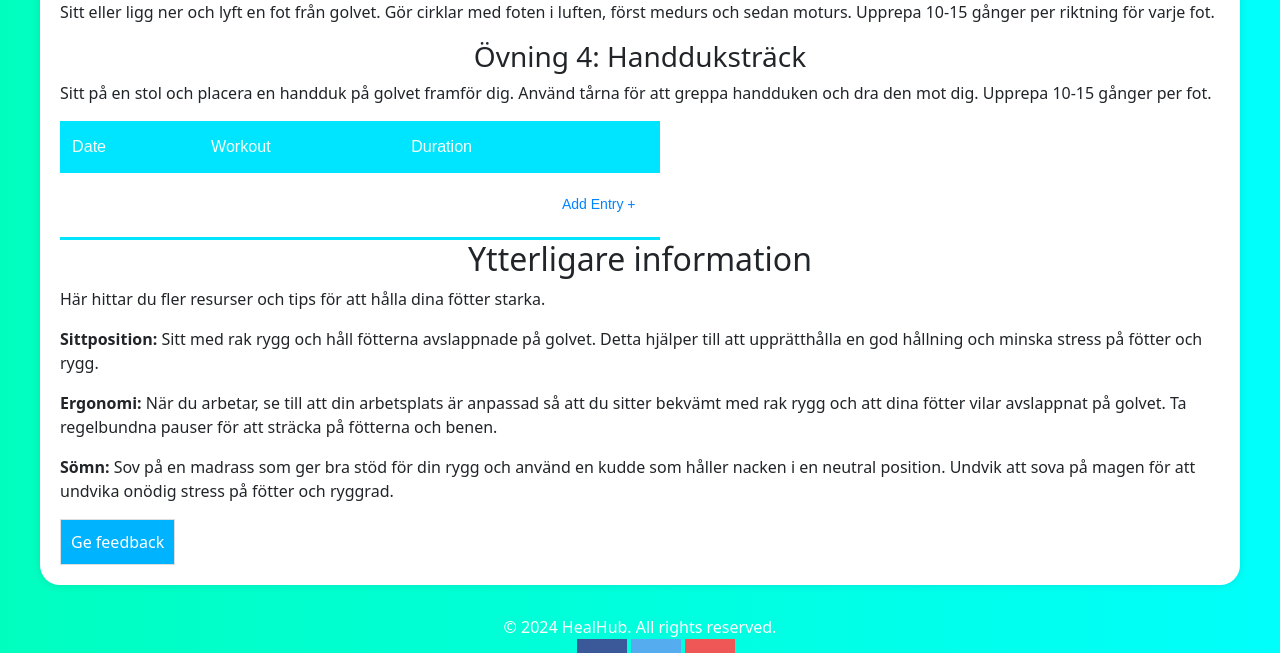
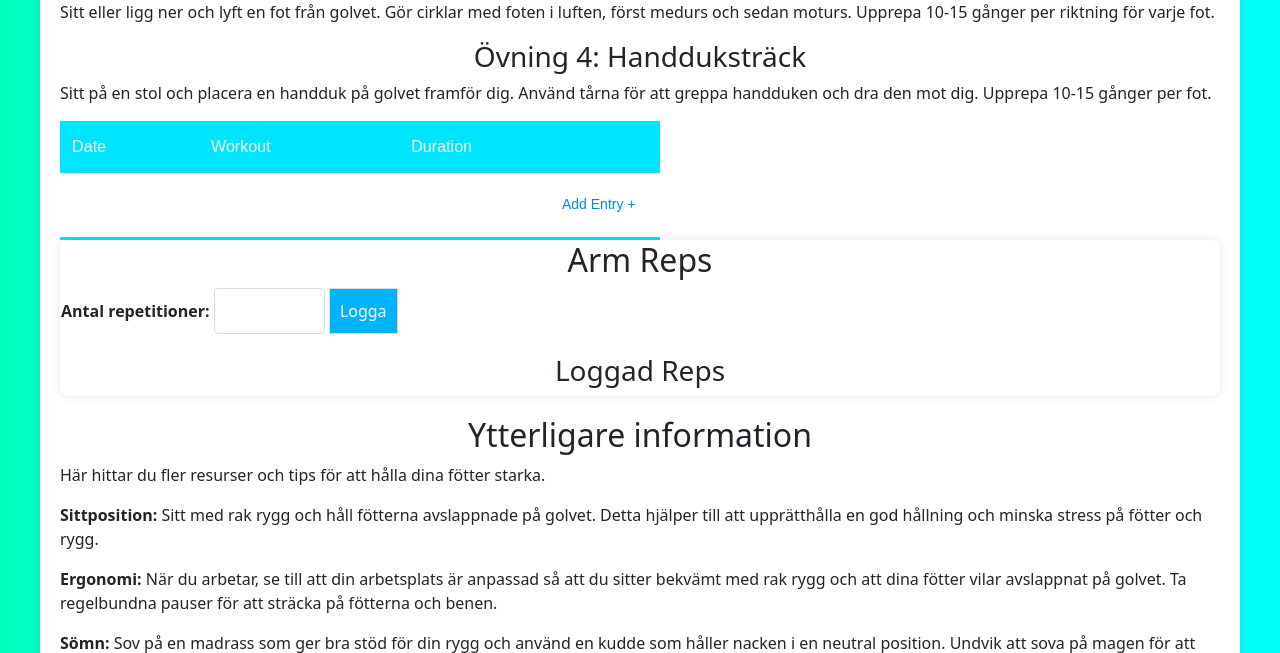
Before and after one commit to BenjaminAston/HealHub, a Flask app: page /hfot.html in a window 1280 px wide. Shown: the part 787-1440 px from the top of the page. Run offline with Flask 3, Linux system fonts and the light colour scheme.

Commit message:
Update hfot.html

```diff
--- a/HealHub_code/templates/hfot.html
+++ b/HealHub_code/templates/hfot.html
@@ -101,6 +101,31 @@
             </div>
             <section>
                 <div id="app"></div>
+                <section id="log-exercise">
+                    <h2>Arm Reps</h2>
+                    <form id="exerciseTracker" action="{{ url_for('track_exercise', category='hfot') }}" method="POST">
+                        <label for="reps">Antal repetitioner:</label>
+                        <input type="number" id="reps" name="reps" min="1" max="100" required>
+                        <button type="submit">Logga</button>
+                    </form>
+                    <div id="logged-reps">
+                        <h3>Loggad Reps</h3>
+                        {% if previous_reps %}
+                            <p>Förra reps:</p>
+                            <ul>
+                                {% for index, prev_reps in enumerate(previous_reps) %}
+                                    <li>
+                                        {{ prev_reps }}
+                                        <form action="{{ url_for('delete_exercise', category='hfot', index=index) }}" method="POST" style="display:inline;">
+                                            <button type="submit">Ta bort</button>
+                                        </form>
+                                    </li>
+                                {% endfor %}
+                            </ul>
+                        {% endif %}
+                    </div>
+                </section>
+
     </section>
         </section>
         <section id="mer-info">
```
